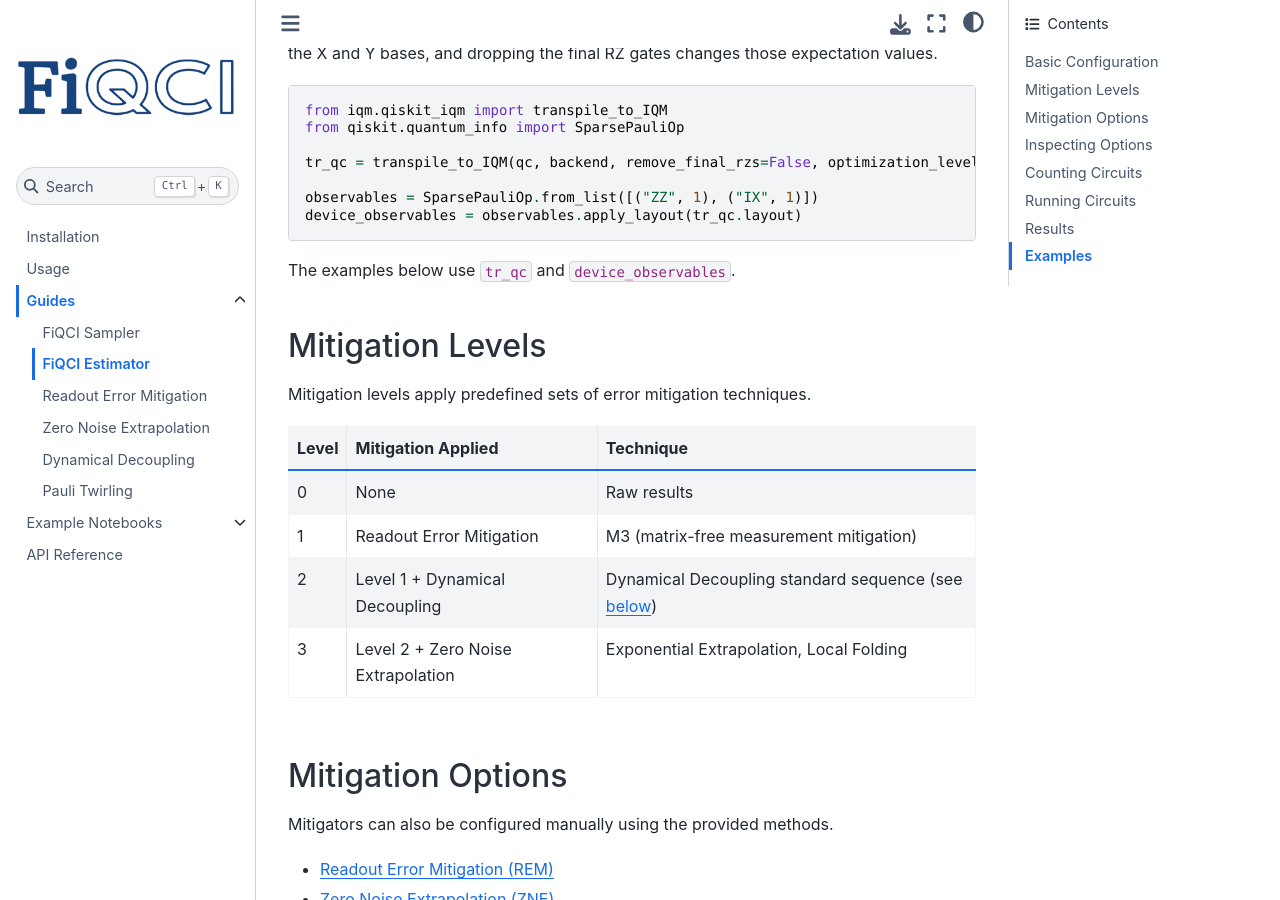
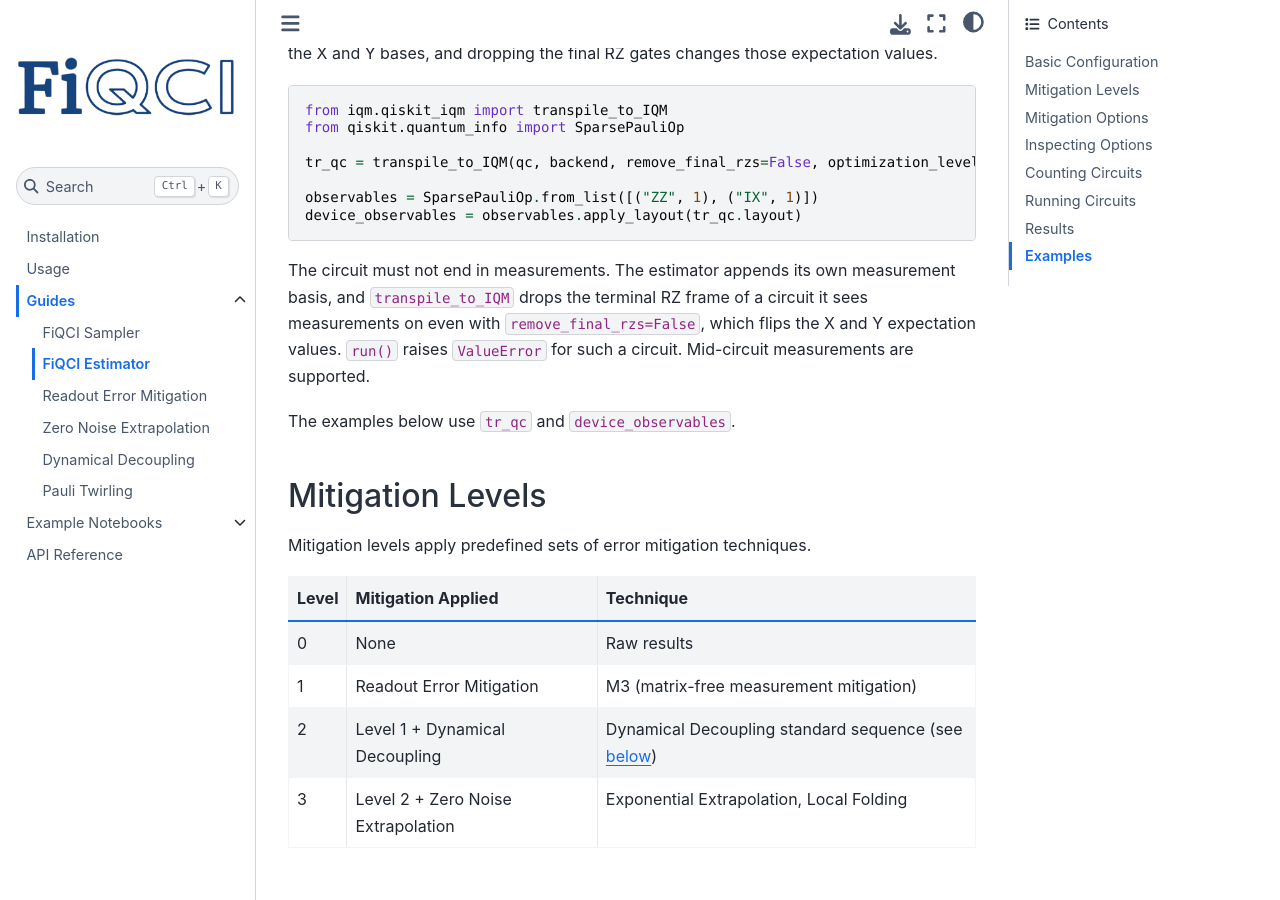
Before and after one commit to FiQCI/fiqci-ems, a Sphinx documentation site: the page built from docs/pages/FiQCIEstimatorUsage.rst, in a window 1280 px wide and 900 px high, scrolled down 534 px. Built offline with Sphinx 7.4.7 and the Sphinx Book theme 1.1.4, drawn with Linux system fonts in a browser that asks for light colours.

Commit message:
update docs

```diff
--- a/docs/pages/FiQCIEstimatorUsage.rst
+++ b/docs/pages/FiQCIEstimatorUsage.rst
@@ -30,6 +30,11 @@
 
    observables = SparsePauliOp.from_list([("ZZ", 1), ("IX", 1)])
    device_observables = observables.apply_layout(tr_qc.layout)
+
+The circuit must not end in measurements. The estimator appends its own measurement basis, and
+``transpile_to_IQM`` drops the terminal RZ frame of a circuit it sees measurements on even with
+``remove_final_rzs=False``, which flips the X and Y expectation values. ``run()`` raises
+``ValueError`` for such a circuit. Mid-circuit measurements are supported.
 
 The examples below use ``tr_qc`` and ``device_observables``.
 
```
